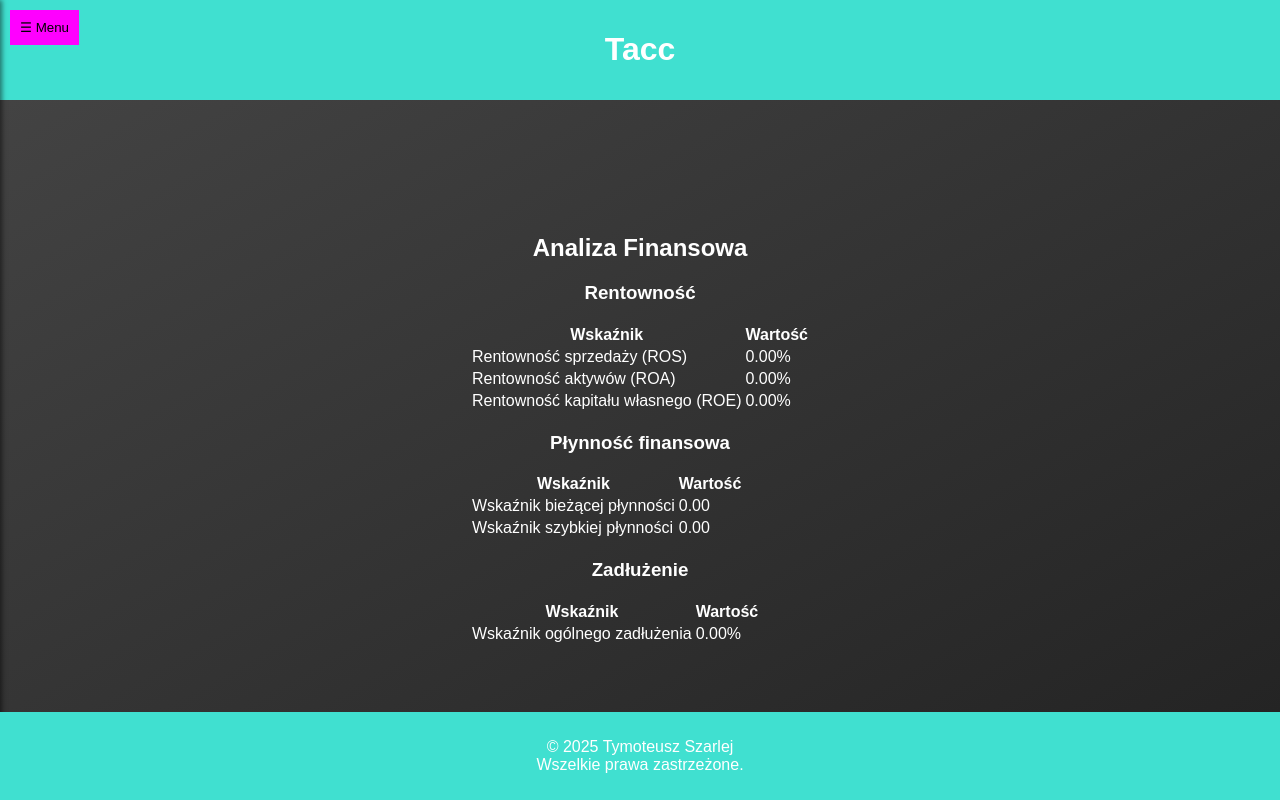
After one commit to TymoteuszSzarlej/Tacc, a Django app: page /accountancy/analysis/ in a window 1280 px wide. The commit adds this page. Run offline with Django 5.2, Linux system fonts and the light colour scheme.

Commit message:
dodano moduły analizy i prognozy

```diff
--- a/Tacc/Accountancy/urls.py
+++ b/Tacc/Accountancy/urls.py
@@ -23,6 +23,7 @@ from . import views
 
 
 urlpatterns = [
+    path('', views.dashboard, name='dashboard'),  # Dashboard pod adresem '/'
     path('books/', views.books, name='books'),
     path('book/create/', views.create_book, name='create_book'),
     path('book/<int:book_id>/details/', views.book_details, name='book_details'),
@@ -53,6 +54,8 @@ urlpatterns = [
     path('report/<int:report_id>/details/', views.report_details, name='report_details'),
     path('report/<int:report_id>/edit/', views.edit_report, name='edit_report'),
     path('report/<int:report_id>/delete/', views.delete_report, name='delete_report'),
+    path('analysis/', views.financial_analysis, name='financial_analysis'),
+    path('forecast/', views.financial_forecast, name='financial_forecast'),
 ]
 
 
--- a/Tacc/Accountancy/views.py
+++ b/Tacc/Accountancy/views.py
@@ -2,6 +2,8 @@ from django.shortcuts import render, redirect, get_object_or_404
 from django.contrib.auth.models import User
 from .models import *
 from .forms import *
+from datetime import datetime, timedelta
+from django.db.models import Sum
 
 
 # Create your views here.
@@ -234,3 +236,87 @@ def delete_report(request, report_id):
 def report_pdf(request, report_id):
     report = Report.objects.get(id=report_id)
     return render(request, 'Accountancy/reports/pdf.html.jinja', {'report': report})
+
+def financial_analysis(request):
+    # Pobierz dane z bazy
+    assets = Account.objects.filter(account_type='assets')
+    liabilities = Account.objects.filter(account_type='liabilities')
+    revenues = Account.objects.filter(account_type='revenue')
+    expenses = Account.objects.filter(account_type='expenses')
+    equity = Account.objects.filter(account_type='equity')
+
+    # Obliczenia wskaźników
+    total_assets = sum([account.calculate_balance() for account in assets])
+    total_liabilities = sum([account.calculate_balance() for account in liabilities])
+    total_revenues = sum([account.calculate_balance() for account in revenues])
+    total_expenses = sum([account.calculate_balance() for account in expenses])
+    total_equity = sum([account.calculate_balance() for account in equity])
+
+    # Wskaźniki rentowności
+    ros = (total_revenues - total_expenses) / total_revenues * 100 if total_revenues else 0
+    roa = (total_revenues - total_expenses) / total_assets * 100 if total_assets else 0
+    roe = (total_revenues - total_expenses) / total_equity * 100 if total_equity else 0
+
+    # Wskaźniki płynności
+    current_assets = sum([account.calculate_balance() for account in assets if account.account_subtype == 'current'])
+    current_liabilities = sum([account.calculate_balance() for account in liabilities if account.account_subtype == 'current'])
+    current_ratio = current_assets / current_liabilities if current_liabilities else 0
+    quick_ratio = (current_assets - sum([account.calculate_balance() for account in assets if account.account_subtype == 'inventory'])) / current_liabilities if current_liabilities else 0
+
+    # Wskaźniki zadłużenia
+    debt_ratio = total_liabilities / total_assets * 100 if total_assets else 0
+
+    # Dane do przekazania do szablonu
+    context = {
+        'ros': ros,
+        'roa': roa,
+        'roe': roe,
+        'current_ratio': current_ratio,
+        'quick_ratio': quick_ratio,
+        'debt_ratio': debt_ratio,
+        'total_assets': total_assets,
+        'total_liabilities': total_liabilities,
+        'total_revenues': total_revenues,
+        'total_expenses': total_expenses,
+        'total_equity': total_equity,
+    }
+
+    return render(request, 'Accountancy/analysis/financial_analysis.html.jinja', context)
+
+def financial_forecast(request):
+    # Pobierz dane z bazy
+    total_revenues = Transaction.objects.filter(credit_account__account_type='revenue').aggregate(Sum('amount'))['amount__sum'] or 0
+    total_expenses = Transaction.objects.filter(debit_account__account_type='expenses').aggregate(Sum('amount'))['amount__sum'] or 0
+    total_assets = Account.objects.filter(account_type='assets').aggregate(Sum('initial_balance'))['initial_balance__sum'] or 0
+    total_liabilities = Account.objects.filter(account_type='liabilities').aggregate(Sum('initial_balance'))['initial_balance__sum'] or 0
+
+    # Oblicz prognozy na kolejne 12 miesięcy
+    today = datetime.today()
+    forecast_data = {
+        'dates': [(today + timedelta(days=i * 30)).strftime('%Y-%m') for i in range(12)],  # Kolejne miesiące
+        'revenues': [total_revenues * (1 + 0.02 * i) for i in range(12)],  # Przykład: wzrost o 2% miesięcznie
+        'expenses': [total_expenses * (1 + 0.015 * i) for i in range(12)],  # Przykład: wzrost o 1.5% miesięcznie
+        'profits': [(total_revenues * (1 + 0.02 * i)) - (total_expenses * (1 + 0.015 * i)) for i in range(12)],  # Zyski
+    }
+
+    return render(request, 'Accountancy/forecast/financial_forecast.html.jinja', {
+        'forecast_data': forecast_data
+    })
+
+def dashboard(request):
+    # Pobierz dane do podsumowania
+    total_accounts = Account.objects.count()
+    total_transactions = Transaction.objects.count()
+    total_revenues = Transaction.objects.filter(credit_account__account_type='revenue').aggregate(Sum('amount'))['amount__sum'] or 0
+    total_expenses = Transaction.objects.filter(debit_account__account_type='expenses').aggregate(Sum('amount'))['amount__sum'] or 0
+    net_profit = total_revenues - total_expenses
+
+    # Przekaż dane do szablonu
+    context = {
+        'total_accounts': total_accounts,
+        'total_transactions': total_transactions,
+        'total_revenues': total_revenues,
+        'total_expenses': total_expenses,
+        'net_profit': net_profit,
+    }
+    return render(request, 'Accountancy/dashboard.html.jinja', context)
--- /dev/null
+++ b/Tacc/templates/Accountancy/analysis/financial_analysis.html.jinja
@@ -0,0 +1,67 @@
+{% extends 'base.html' %}
+
+{% block content %}
+<div class="container">
+    <h2>Analiza Finansowa</h2>
+
+    <h3>Rentowność</h3>
+    <table class="table table-bordered">
+        <thead>
+            <tr>
+                <th>Wskaźnik</th>
+                <th>Wartość</th>
+            </tr>
+        </thead>
+        <tbody>
+            <tr>
+                <td>Rentowność sprzedaży (ROS)</td>
+                <td>{{ ros|floatformat:2 }}%</td>
+            </tr>
+            <tr>
+                <td>Rentowność aktywów (ROA)</td>
+                <td>{{ roa|floatformat:2 }}%</td>
+            </tr>
+            <tr>
+                <td>Rentowność kapitału własnego (ROE)</td>
+                <td>{{ roe|floatformat:2 }}%</td>
+            </tr>
+        </tbody>
+    </table>
+
+    <h3>Płynność finansowa</h3>
+    <table class="table table-bordered">
+        <thead>
+            <tr>
+                <th>Wskaźnik</th>
+                <th>Wartość</th>
+            </tr>
+        </thead>
+        <tbody>
+            <tr>
+                <td>Wskaźnik bieżącej płynności</td>
+                <td>{{ current_ratio|floatformat:2 }}</td>
+            </tr>
+            <tr>
+                <td>Wskaźnik szybkiej płynności</td>
+                <td>{{ quick_ratio|floatformat:2 }}</td>
+            </tr>
+        </tbody>
+    </table>
+
+    <h3>Zadłużenie</h3>
+    <table class="table table-bordered">
+        <thead>
+            <tr>
+                <th>Wskaźnik</th>
+                <th>Wartość</th>
+            </tr>
+        </thead>
+        <tbody>
+            <tr>
+                <td>Wskaźnik ogólnego zadłużenia</td>
+                <td>{{ debt_ratio|floatformat:2 }}%</td>
+            </tr>
+        </tbody>
+    </table>
+</div>
+{% endblock %}
--- a/Tacc/templates/base.html
+++ b/Tacc/templates/base.html
@@ -1,38 +1,35 @@
 <style>
 /* ========= Ogólne elementy HTML ========= */
 html, body {
-    /* Stylowanie całego dokumentu */
     margin: 0;
     padding: 0;
     font-family: Arial, sans-serif;
     background-color: #222;
     color: #fff;
     text-align: center;
+    height: 100%; /* Pełna wysokość */
 }
 
-header, footer {
-    /* Stylowanie nagłówka */
+body {
+    display: flex;
+    flex-direction: column; /* Układ w kolumnie */
+    height: 100vh; /* Wysokość na pełne okno przeglądarki */
+    box-sizing: border-box;
+}
+
+header {
     background-color: turquoise;
     padding: 10px;
-    height: 10%;
+    width: 100%;
+    box-sizing: border-box;
+    position: fixed;
+    top: 0;
+    z-index: 1000;
 }
 
-footer {
-    /* Stylowanie stopki */
-    bottom: 0;
-    position: fixed;
-    width: 100%;
-    height: 6%;
-}
-
-
 aside {
-    display: none;
-    position: fixed;
-    top: 0;
-    left: 0;
     width: 250px;
-    height: 100%;
+    height: 100%; /* Wysokość na pełne okno */
     background-color: #333;
     color: #fff;
     padding: 20px;
@@ -40,175 +37,62 @@ aside {
     z-index: 1000;
     transform: translateX(-100%);
     transition: transform 0.3s ease-in-out;
+    position: fixed;
+    top: 0;
+    left: 0;
 }
 
-/* Pokaż aside, gdy ma klasę aktywną */
 aside.active {
-    display: block;
-    transform: translateX(0);
+    transform: translateX(0); /* Pokaż aside, gdy aktywne */
 }
 
-/* Styl dla przycisku */
+main {
+    flex: 1;
+    background: linear-gradient(to bottom right, #444, #222);
+    display: flex;
+    align-items: center;
+    justify-content: center;
+    padding: 20px;
+    box-sizing: border-box;
+    margin-top: 60px; /* Uwzględnij wysokość nagłówka */
+    margin-left: 0; /* Brak odstępu od lewej */
+}
+
+footer {
+    background-color: turquoise;
+    padding: 10px;
+    width: 100%;
+    box-sizing: border-box;
+    position: fixed;
+    bottom: 0;
+    z-index: 1000;
+}
+
 #toggle-aside {
     position: fixed;
     top: 10px;
     left: 10px;
     z-index: 1100;
-    background-color: turquoise;
+    background-color: magenta;
     border: none;
     padding: 10px;
     cursor: pointer;
 }
 
-/* Stylowanie dla większych ekranów */
-@media (min-width: 768px) {
+/* Układ dla urządzeń mobilnych */
+@media (max-width: 768px) {
     aside {
-        display: block;
-        position: static;
-        transform: none;
-        box-shadow: none;
+        width: 100%; /* Aside zajmuje całą szerokość */
+        height: auto; /* Automatyczna wysokość */
     }
 
-    #toggle-aside {
-        display: none;
+    main {
+        margin-top: 60px; /* Uwzględnij wysokość nagłówka */
     }
 }
-
-
-main {
-    /* Stylowanie głównej zawartości */
-    background: linear-gradient(to bottom right, #444, #222); /* Gradient tła */
-    display: flex; /* Ustawienie flexbox */
-    align-items: center; /* Wyśrodkowanie w pionie */
-    justify-content: center; /* Wyśrodkowanie w poziomie */
-    height: calc(100vh - 16%); /* Wysokość main (odejmując header i footer) */
-    flex-direction: column; /* Opcjonalnie, jeśli zawartość ma być w kolumnie */
-    width: 100%; /* Szerokość main ustawiona na 80% */
-    margin: 0 auto; /* Wyśrodkowanie w poziomie */
-    box-sizing: border-box; /* Uwzględnij padding i border w szerokości */
-}
-
-main > * {
-    width: 100%; /* Elementy wewnątrz main zajmują 100% szerokości main */
-    max-width: 100%; /* Zapobiega przekraczaniu szerokości */
-    box-sizing: border-box; /* Uwzględnij padding i border w szerokości */
-}
-
-
-
-h1, h2, h3, p {
-    /* Nagłówki i akapity */
-}
-
-a {
-    /* Linki */
-}
-
-ul, ol, li {
-    /* Listy */
-}
-
-table {
-    margin: 0 auto;
-    width: 100%; /* Tabela zajmuje całą szerokość kontenera */
-    border-collapse: collapse; /* Usunięcie odstępów między komórkami */
-    font-size: auto;
-}
-
-th, td {
-    padding: 8px; /* Dodanie odstępów wewnętrznych */
-    text-align: left; /* Wyrównanie tekstu do lewej */
-    border: 1px solid #ddd; /* Dodanie obramowania */
-}
-
-/* Dodaj styl dla kontenera tabeli */
-.table-container {
-    width: 100%; /* Dopasowanie do szerokości okna */
-    overflow-x: auto; /* Włączenie przewijania poziomego */
-}
-
-
-/* ========= Klasy ogólne ========= */
-/* Przykładowe klasy globalne */
-.container {
-    /* Klasa dla kontenerów */
-}
-
-.text-center {
-    /* Wyśrodkowanie tekstu */
-}
-
-.hidden {
-    /* Ukrywanie elementów */
-}
-
-/* ========= Komponenty ========= */
-/* Przykładowe klasy dla komponentów */
-.button {
-    /* Stylowanie przycisków */
-}
-
-.card {
-    /* Stylowanie kart */
-}
-
-/* ========= Animacje ========= */
-/* Definicje animacji */
-@keyframes fadeIn {
-    /* Animacja - pojawianie się */
-}
-
-@keyframes slideIn {
-    /* Animacja - przesuwanie się */
-}
-
-/* Wykorzystanie animacji */
-.fade-in {
-    animation: fadeIn 1s ease-in-out;
-}
-
-.slide-in {
-    animation: slideIn 1s ease-in-out;
-}
-
-/* ========= Responsywność ========= */
-/* Stylowanie dla różnych rozdzielczości */
-@media (max-width: 768px) {
-    /* Stylowanie dla urządzeń mobilnych */
-}
-
-@media (min-width: 769px) and (max-width: 1200px) {
-    /* Stylowanie dla tabletów lub średnich ekranów */
-}
-
-@media (min-width: 1201px) {
-    /* Stylowanie dla dużych ekranów */
-}
-
-/* ========= Koniec pliku ========= */
-
-
-
 </style>
 
-
-
-
-
-
-
-
-
 {% load static %}
-
-
-
-
-
-
-
-
-
 
 <body>
   <header>
@@ -218,7 +102,7 @@ th, td {
       {% endblock %}
   </header>
 
-  <button id="toggle-aside" style="background-color: magenta;">☰ Menu</button> <!-- Przycisk dla telefonów -->
+  <button id="toggle-aside">☰ Menu</button> <!-- Przycisk rozwijania aside -->
 
   <aside>
       <div class="content">
@@ -235,6 +119,18 @@ th, td {
                   <a href="{% url 'register' %}">Zarejestruj się</a>.
               </p>
           {% endif %}
+
+          <!-- Nawigacja po modułach -->
+          <nav>
+              <ul>
+                  <li><a href="{% url 'dashboard' %}">Dashboard</a></li>
+                  <li><a href="{% url 'accounts' %}">Konta</a></li>
+                  <li><a href="{% url 'transactions' %}">Transakcje</a></li>
+                  <li><a href="{% url 'reports' %}">Raporty</a></li>
+                  <li><a href="{% url 'budgets' %}">Budżety</a></li>
+                  <li><a href="{% url 'categories' %}">Kategorie</a></li>
+              </ul>
+          </nav>
       </div>
   </aside>
 
@@ -263,5 +159,5 @@ th, td {
             aside.classList.toggle('active');
         });
     });
-    </script>
+  </script>
 </body>
```
Also changed, not shown: Tacc/templates/Accountancy/dashboard.html.jinja (added, +64 -0 lines), Tacc/templates/Accountancy/forecast/financial_forecast.html.jinja (added, +73 -0 lines), 1 other file.
